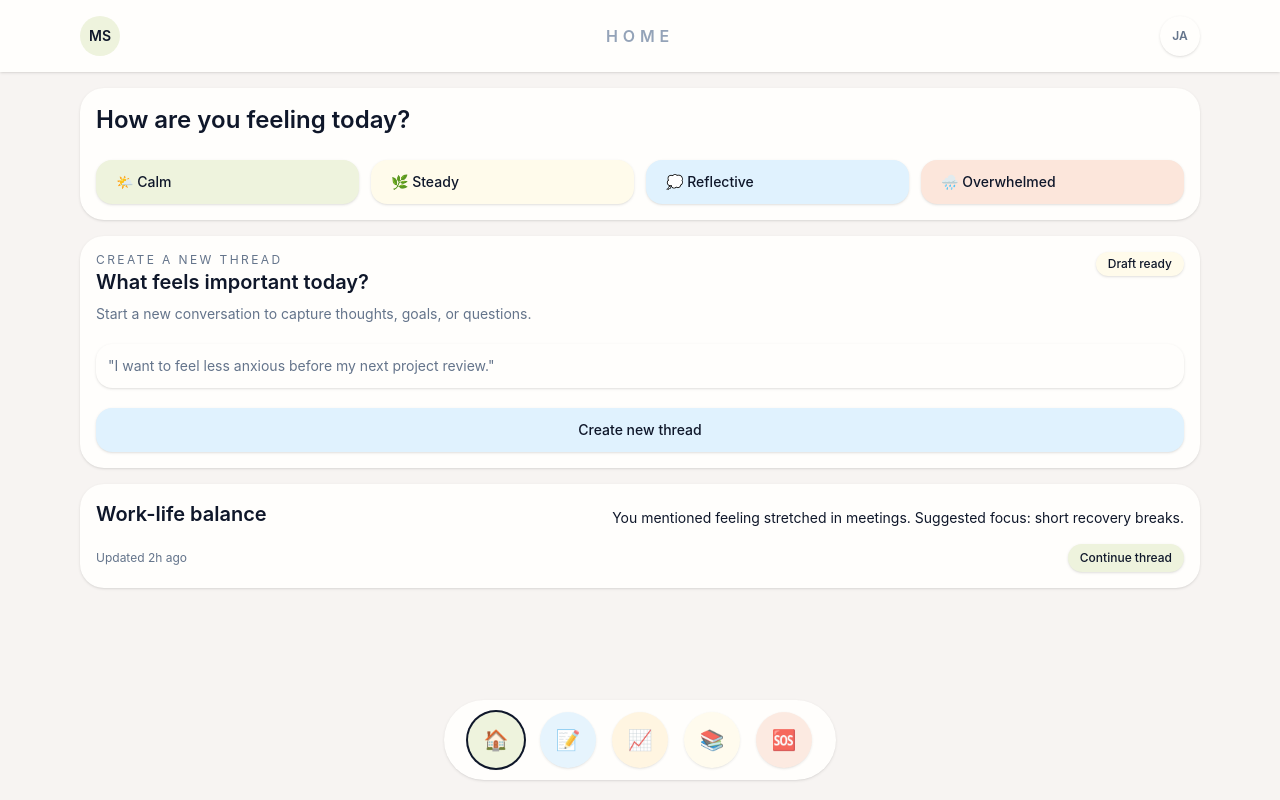
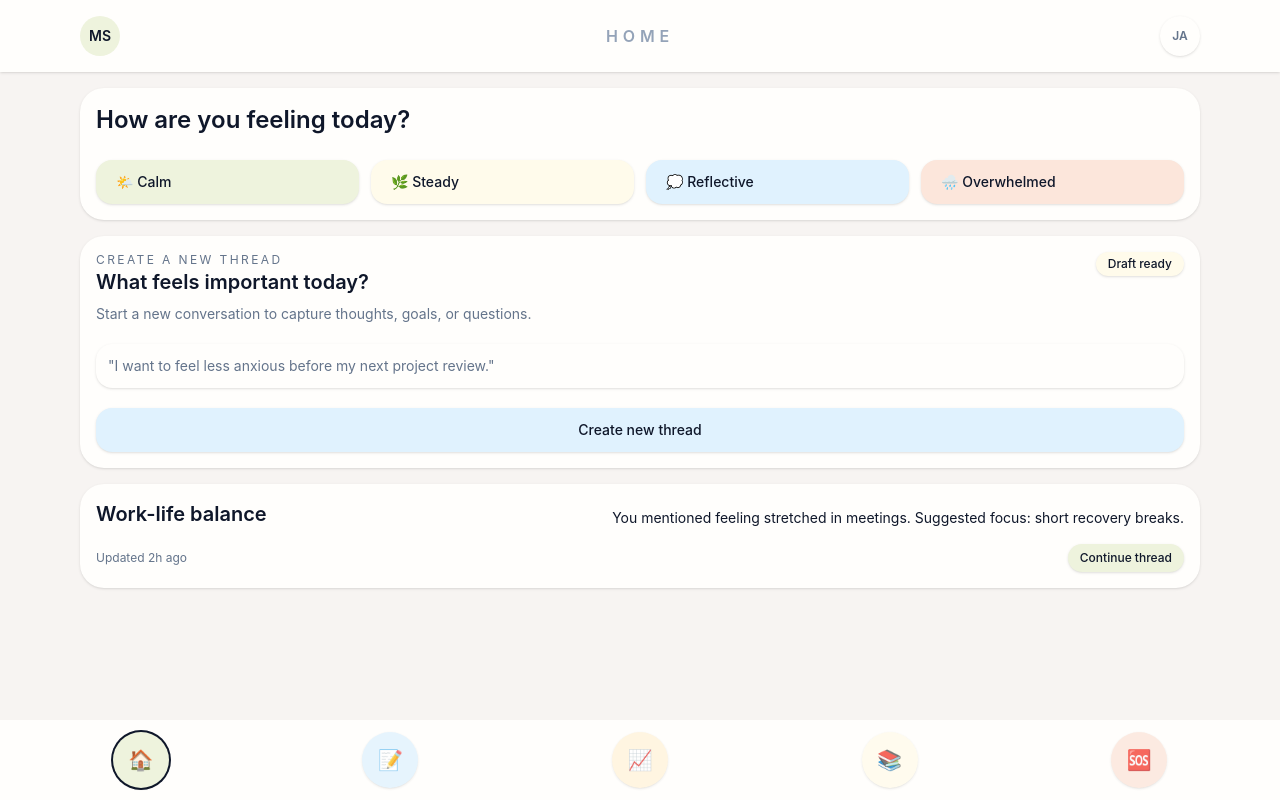
Before and after one commit to triek/mind-space, a Vue app: page / in a window 1280 px wide. Built offline with nearby package versions, Linux system fonts and the light colour scheme.

Commit message:
navbar layout

```diff
--- a/src/App.vue
+++ b/src/App.vue
@@ -4,7 +4,7 @@
       <component :is="activeComponent" @navigate="handleNavigate" />
     </div>
     <nav
-      class="fixed bottom-5 left-1/2 z-20 flex -translate-x-1/2 items-center gap-4 rounded-full bg-surface-2 px-6 py-3 shadow-sm backdrop-blur"
+      class="fixed bottom-0 left-0 right-0 z-20 flex items-center justify-around gap-4 bg-surface-2 px-6 py-3"
       aria-label="Primary"
     >
       <button
```
